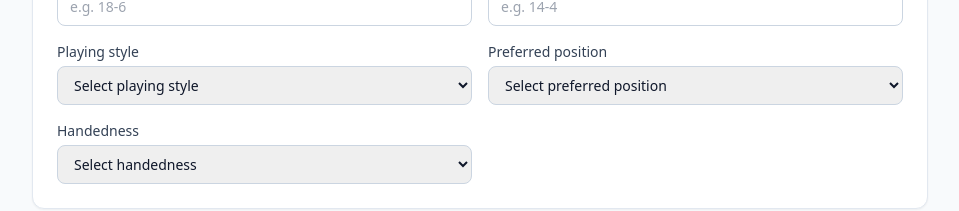
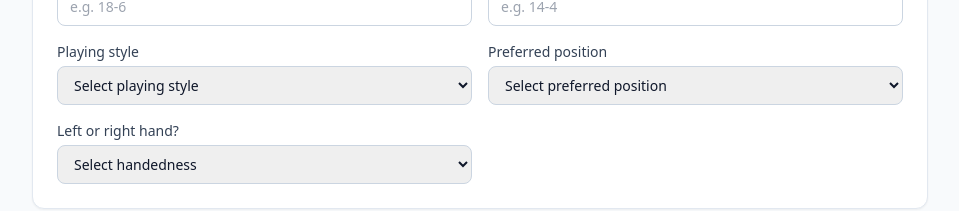
Before and after one commit to charliestark101199-sys/phd-tennis, a Next.js app: page /profile in a window 1280 px wide. Shown: the part 1040-1251 px from the top of the page, without its empty margins (160-1119 px from the left). Built offline with nearby package versions, Linux system fonts and the light colour scheme; no server answers.

Commit message:
Update handedness label

```diff
--- a/app/profile/page.tsx
+++ b/app/profile/page.tsx
@@ -206,7 +206,7 @@ export default function ProfilePage() {
             </div>
             <div>
               <label htmlFor="handedness" className="mb-1 block text-sm font-medium text-slate-700">
-                Handedness
+                Left or right hand?
               </label>
               <select
                 id="handedness"
```
